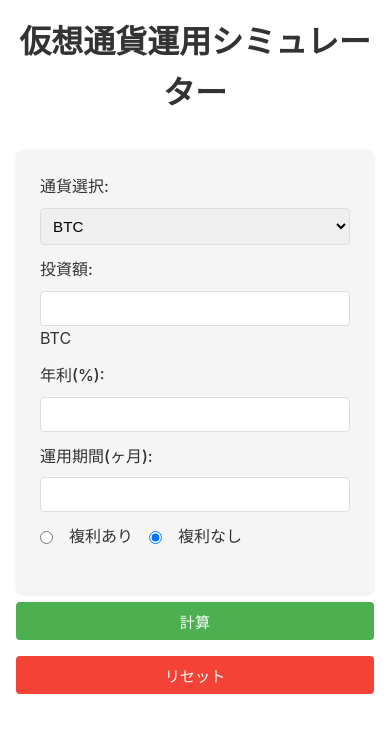
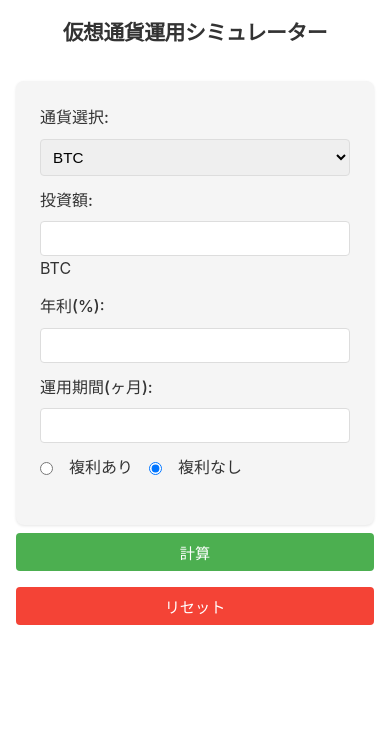
Before and after one commit to Badr-development/crypto-simulator, a website: page index.html in a window 390 px wide. Drawn offline with Linux system fonts and the light colour scheme.

Commit message:
修正: タイトルのサイズ調整と横スクロール防止

```diff
--- a/styles.css
+++ b/styles.css
@@ -20,6 +20,9 @@ body {
     background-color: var(--primary-color);
     color: var(--text-color);
     line-height: 1.6;
+    overflow-x: hidden;
+    margin: 0;
+    padding: 0;
 }
 
 .container {
@@ -32,6 +35,8 @@ h1 {
     text-align: center;
     color: var(--text-color);
     margin-bottom: 2rem;
+    font-size: clamp(1.2rem, 4vw, 1.8rem);
+    letter-spacing: -0.02em;
 }
 
 .input-section {
@@ -128,6 +133,8 @@ button {
     .container {
         margin: 0.5rem;
         padding: 0.5rem;
+        max-width: 100%;
+        overflow-x: hidden;
     }
 
     .form-group {
@@ -138,4 +145,8 @@ button {
         width: 100%;
         margin: 0.5rem 0;
     }
+
+    h1 {
+        font-size: 1.3rem;
+    }
 }
```
Also changed, not shown: deploy.json (deleted, +0 -9 lines).
